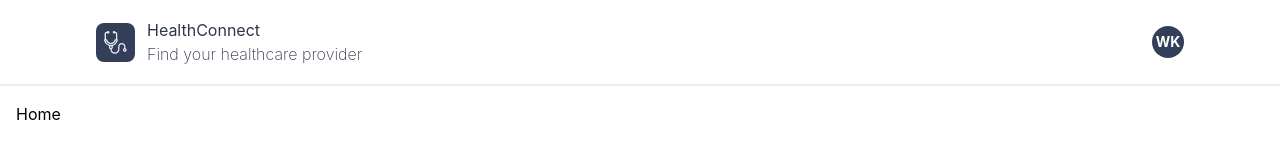
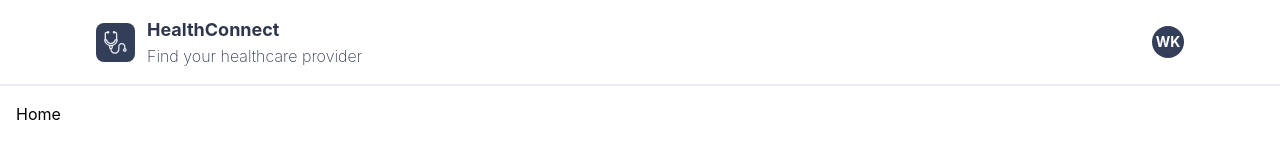
Before and after one commit to wlk-li/providers-onboaring-internal-front, a React (Vite) app: page / in a window 1280 px wide. Shown: the top 160 px of the page. Built offline with nearby package versions, Linux system fonts and the light colour scheme.

Commit message:
refactor: replaced text in header

```diff
--- a/src/routes/_private/-components/header.tsx
+++ b/src/routes/_private/-components/header.tsx
@@ -1,4 +1,5 @@
 import { Avatar, BrandLogo } from "@/components";
+import { Subtext, Text, TextStack } from "@/components";
 
 export const Header = () => {
   return (
@@ -8,12 +9,13 @@ export const Header = () => {
           <div className="rounded-lg bg-background-brand-default p-2">
             <BrandLogo />
           </div>
-          <div>
-            <h2 className="text-text-brand-on-brand-secondary">HealthConnect</h2>
-            <span className="font-extralight text-text-brand-on-brand-secondary">
+
+          <TextStack>
+            <Text className="text-lg text-text-brand-on-brand-secondary">HealthConnect</Text>
+            <Subtext className="text-base text-text-brand-on-brand-secondary">
               Find your healthcare provider
-            </span>
-          </div>
+            </Subtext>
+          </TextStack>
         </div>
         <Avatar initials="WK" />
       </div>
```
